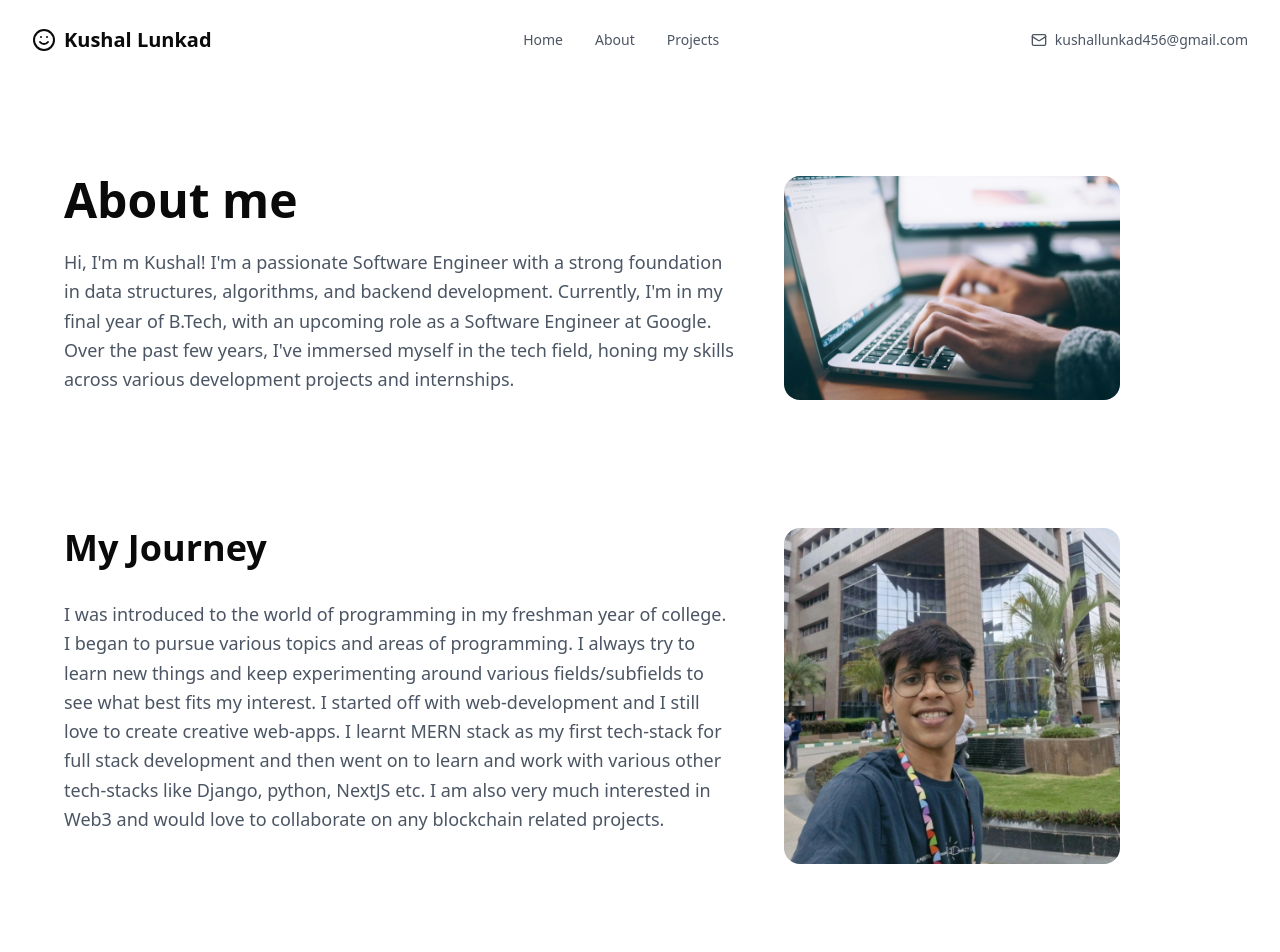
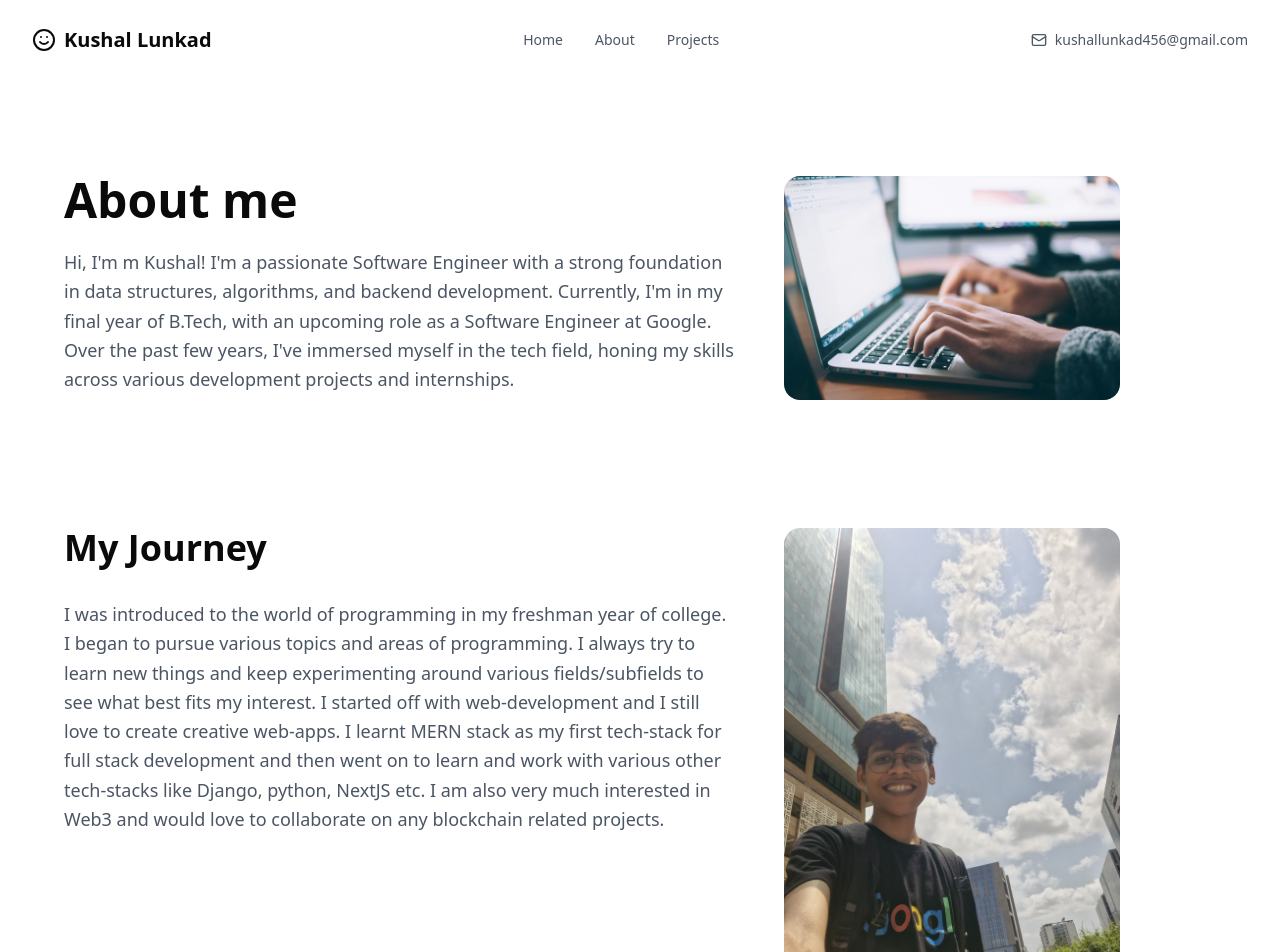
Before and after one commit to kushallunkad22/portfolio, a Next.js app: page /about in a window 1280 px wide. Shown: the top 952 px of the page. Built offline with nearby package versions, Linux system fonts and the light colour scheme.

Commit message:
changed image

```diff
--- a/app/about/page.tsx
+++ b/app/about/page.tsx
@@ -56,7 +56,7 @@ export default function About() {
             </div>
             <div className="hidden lg:block">
             <Image
-  src="/image.jpeg"
+  src="/image.jpg"
   alt="Person typing"
   width={800}       // replace with actual width
   height={600}      // replace with actual height
--- a/app/page.tsx
+++ b/app/page.tsx
@@ -57,7 +57,7 @@ export default function Component() {
             <div className="aspect-square w-full md:w-3/4 lg:w-full mx-auto">
               <div className="absolute inset-0 bg-gray-50 rounded-full">
                 <Image
-                  src="/image.jpeg"
+                  src="/image.jpg"
                   alt="Kushal Lunkad"
                   layout="fill"
                   objectFit="cover"
```
Also changed, not shown: public/image.jpg (added).
